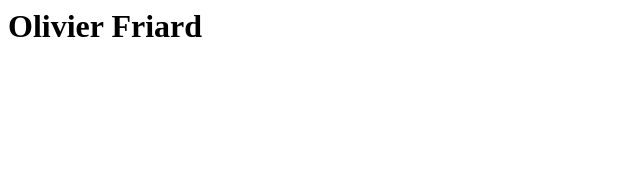
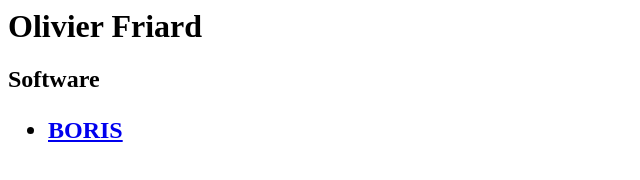
Before and after one commit to olivierfriard/olivierfriard.github.io, a plain HTML site: page index.html in a window 1280 px wide. Shown: the whole page, without its empty margins (0-640 px from the left). Drawn offline with Linux system fonts and the light colour scheme.

Commit message:
Update index.html

```diff
--- a/index.html
+++ b/index.html
@@ -1 +1,8 @@
 <h1>Olivier Friard</h1>
+
+<h2>Software<h2>
+
+<ul>
+  <li><a href="http://www.boris.unito.it">BORIS</a></li>
+
+  </ul>
```
